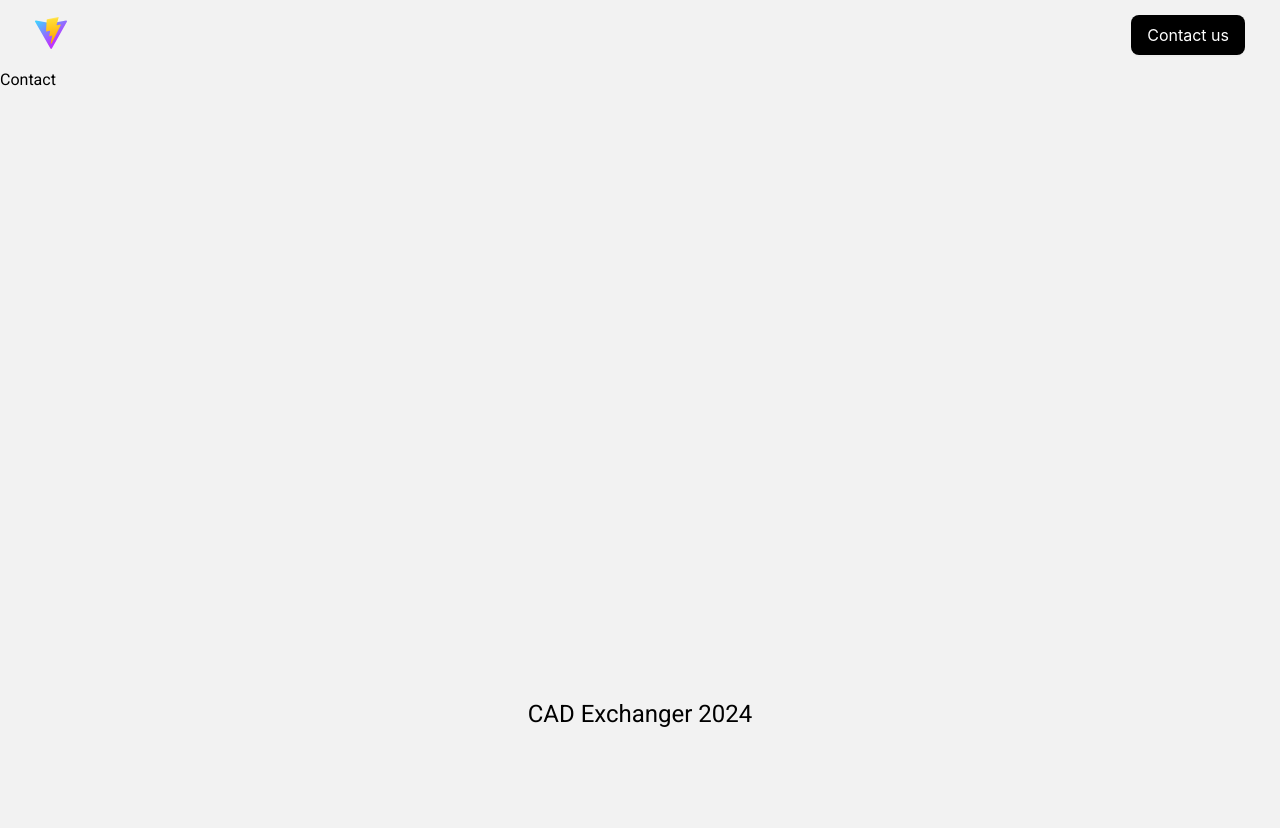
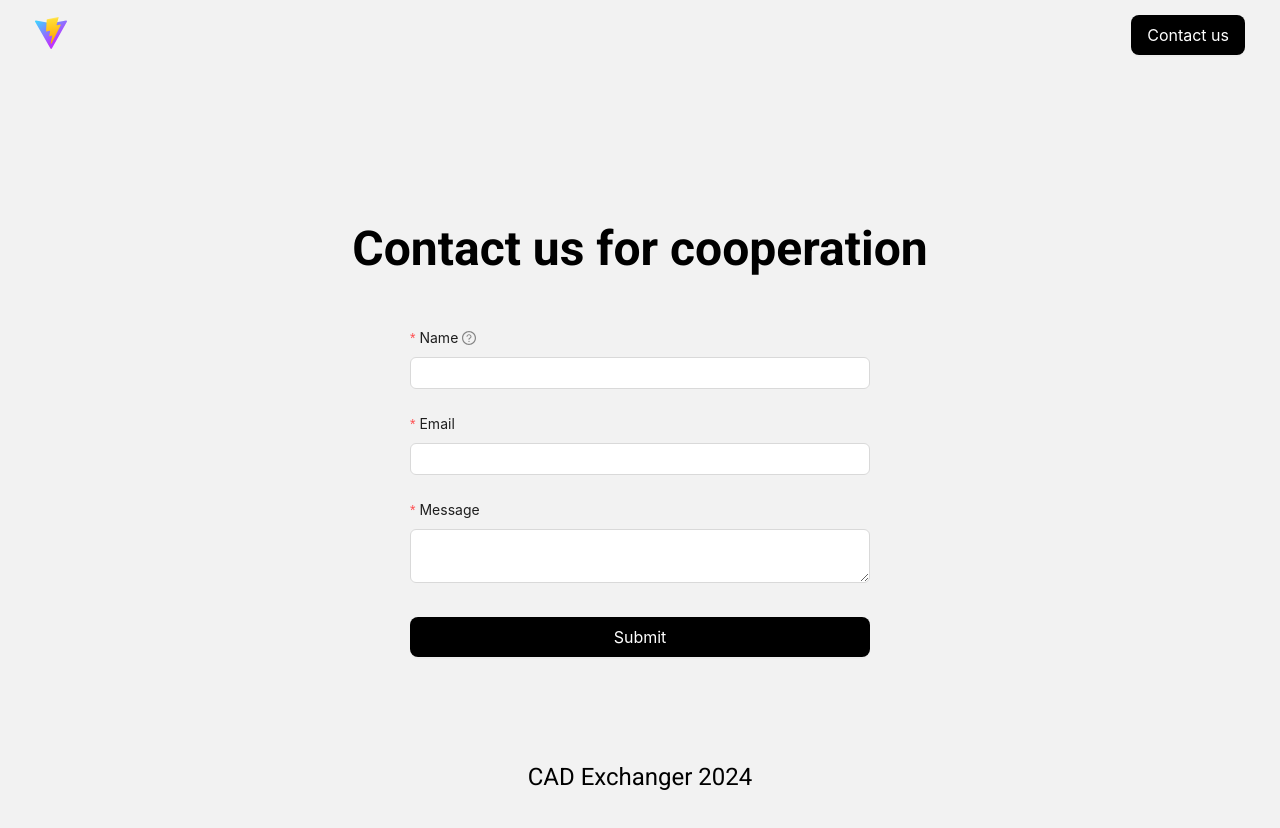
Before and after one commit to Aliskhan228/cad-test-task, a React (Vite) app: page /contact in a window 1280 px wide. Shown: the top 828 px of the page. Before the commit the page ends 800 px from the top, so only its background shows below. Built offline with nearby package versions, Linux system fonts and the light colour scheme.

Commit message:
contact us page

```diff
--- /dev/null
+++ b/src/components/Title.tsx
@@ -0,0 +1,32 @@
+import React from "react";
+import styled from "styled-components";
+
+interface Props {
+  align: "left" | "center" | "right";
+  children: React.ReactNode;
+}
+
+const TitleWrapper = styled.h1<{ $align?: string }>`
+  font-size: 3rem;
+  margin-bottom: 50px;
+  text-align: ${(props) => props.$align};
+
+  @media (max-width: 1440px) {
+    width: 100%;
+  }
+
+  @media (max-width: 1024px) {
+    font-size: 2rem;
+    text-align: center;
+  }
+
+  @media (max-width: 768px) {
+    font-size: 1.5rem;
+    text-align: center;
+  }
+`;
+
+const Title: React.FC<Props> = ({ children, align }) => {
+  return <TitleWrapper $align={align}>{children}</TitleWrapper>;
+};
+export default Title;
--- a/src/data/cardsData.ts
+++ b/src/data/cardsData.ts
@@ -3,38 +3,38 @@ import { Card } from "../types/types";
 export const cards: Card[] = [
   {
     id: 1,
-    title: "Персонализированные курсы",
+    title: "Personalized courses",
     description:
-      "Создавайте индивидуальные учебные программы с учетом способностей и интересов учащихся.",
+      "Create individualized learning programs based on students' abilities and interests.",
   },
   {
     id: 2,
-    title: "Современные технологии",
+    title: "Modern technologies",
     description:
-      "Используйте современные технологии, чтобы подготовить учащихся к современным профессиям.",
+      "Utilize modern technology to prepare students for today's professions.",
   },
   {
     id: 3,
-    title: "Сотрудничество с экспертами",
+    title: "Cooperation with experts",
     description:
-      "Привлекайте экспертов из разных областей, чтобы сделать образование более интересным и увлекательным.",
+      "Bring in experts from different fields to make education more interesting and engaging.",
   },
   {
     id: 4,
-    title: "Индивидуальные решения",
+    title: "Customized solutions",
     description:
-      "Помогайте учащимся находить оптимальные решения для своих задач и интересов.",
+      "Help students find the best solutions for their challenges and interests.",
   },
   {
     id: 5,
-    title: "Аналитика успеваемости",
+    title: "Performance analytics",
     description:
-      "Получайте подробные отчеты о прогрессе учащихся и используйте данные для улучшения образовательного процесса.",
+      "Get detailed reports on student progress and use the data to improve the educational experience.",
   },
   {
     id: 6,
-    title: "Поддержка 24/7",
+    title: "24/7 support",
     description:
-      "Наша команда готова помочь вам в любое время дня и ночи, обеспечивая качественную техническую поддержку.",
+      "Our team is ready to assist you at any time of the day or night, providing quality technical support.",
   },
 ];
--- a/src/pages/Contact.tsx
+++ b/src/pages/Contact.tsx
@@ -1,4 +1,90 @@
+import { Button, Form, Input } from "antd";
+import styled from "styled-components";
+import Title from "../components/Title";
+
+// const formItemLayout = {
+//   labelCol: {
+//     xs: { span: 24 },
+//     sm: { span: 6 },
+//   },
+//   wrapperCol: {
+//     xs: { span: 24 },
+//     sm: { span: 14 },
+//   },
+// };
+
+const ContactWrapper = styled.div`
+  display: flex;
+  flex-direction: column;
+  justify-content: center;
+  align-items: center;
+  justify-items: center;
+  padding-top: 150px;
+	width: 100%;
+`;
+
+const FormWrapper = styled.div`
+  max-width: 500px;
+	width: 100%;
+	padding: 0 20px;
+`;
+
+const ButtonWrapper = styled.div`
+  width: 100%;
+  text-align: center;
+  margin: 10px 0;
+`;
+
 const Contact = () => {
-  return <div>Contact</div>;
+  return (
+    <ContactWrapper>
+      <Title align='center'>Contact us for cooperation</Title>
+      <FormWrapper>
+        <Form layout='vertical'>
+          <Form.Item
+            label='Name'
+            name='name'
+            tooltip='How should we address you?'
+            colon={false}
+            rules={[{ required: true, message: "Please enter your name!" }]}
+          >
+            <Input type='text' />
+          </Form.Item>
+
+          <Form.Item
+            label='Email'
+            name='email'
+            colon={false}
+            rules={[
+              {
+                type: "email",
+                message: "The input is not valid E-mail!",
+              },
+              { required: true, message: "Please enter your email address!" },
+            ]}
+          >
+            <Input />
+          </Form.Item>
+
+          <Form.Item
+            label='Message'
+            name='message'
+            colon={false}
+            rules={[{ required: true, message: "Please write message!" }]}
+          >
+            <Input.TextArea />
+          </Form.Item>
+        </Form>
+
+        <Form.Item>
+          <ButtonWrapper>
+            <Button color='default' variant='solid' size='large' block>
+              Submit
+            </Button>
+          </ButtonWrapper>
+        </Form.Item>
+      </FormWrapper>
+    </ContactWrapper>
+  );
 };
 export default Contact;
--- a/src/pages/Home.tsx
+++ b/src/pages/Home.tsx
@@ -4,6 +4,7 @@ import CardsList from "../components/CardsList";
 import { cards } from "../data/cardsData";
 import { Button } from "antd";
 import { Link } from "react-router-dom";
+import Title from "../components/Title";
 
 const HomeWrapper = styled.section`
   width: 100%;
@@ -19,7 +20,7 @@ const MainWrapper = styled.main`
   align-items: center;
   justify-content: space-between;
 
-	@media (max-width: 1440px) {
+  @media (max-width: 1440px) {
     gap: 30px;
   }
 
@@ -35,26 +36,6 @@ const ContentWrapper = styled.div`
     display: flex;
     flex-direction: column;
     align-items: center;
-  }
-`;
-
-const Title = styled.h1`
-  font-size: 3rem;
-  width: 50%;
-  margin-bottom: 20px;
-
-  @media (max-width: 1440px) {
-    width: 100%;
-  }
-
-  @media (max-width: 1024px) {
-    font-size: 2rem;
-    text-align: center;
-  }
-
-  @media (max-width: 768px) {
-    font-size: 1.5rem;
-    text-align: center;
   }
 `;
 
@@ -106,7 +87,7 @@ const SectionTitle = styled.h2`
   margin: 50px 0;
   font-size: 2rem;
 
-	@media (max-width: 768px) {
+  @media (max-width: 768px) {
     font-size: 1.5rem;
   }
 `;
@@ -129,11 +110,13 @@ function Home() {
           <Container>
             <MainWrapper>
               <ContentWrapper>
-                <Title>Образование будущего уже сегодня</Title>
+                <Title align='left'>
+                  Education of <br /> the future today
+                </Title>
                 <Description>
-                  Мы предлагаем инновационные решения для школ и университетов,
-                  помогая учащимся развивать навыки, которые будут востребованы
-                  в будущем.
+                  We provide innovative solutions for schools and universities,
+                  helping students develop skills that will be in demand in the
+                  future.
                 </Description>
               </ContentWrapper>
               <VideoWrapper>
@@ -154,7 +137,7 @@ function Home() {
         <section>
           <Container>
             <div>
-              <SectionTitle>Наши ключевые преимущества</SectionTitle>
+              <SectionTitle>Our key benefits</SectionTitle>
               <CardsList cards={cards} />
               <ButtonWrapper>
                 <Link to='/contact'>
@@ -170,7 +153,7 @@ function Home() {
         <SectionWrapper>
           <Container>
             <div>
-              <SectionTitle>Свяжитесь с нами для сотрудничества</SectionTitle>
+              <SectionTitle>Contact us for cooperation</SectionTitle>
               <ButtonWrapper>
                 <Link to='/contact'>
                   <Button color='default' variant='solid' size='large'>
```
